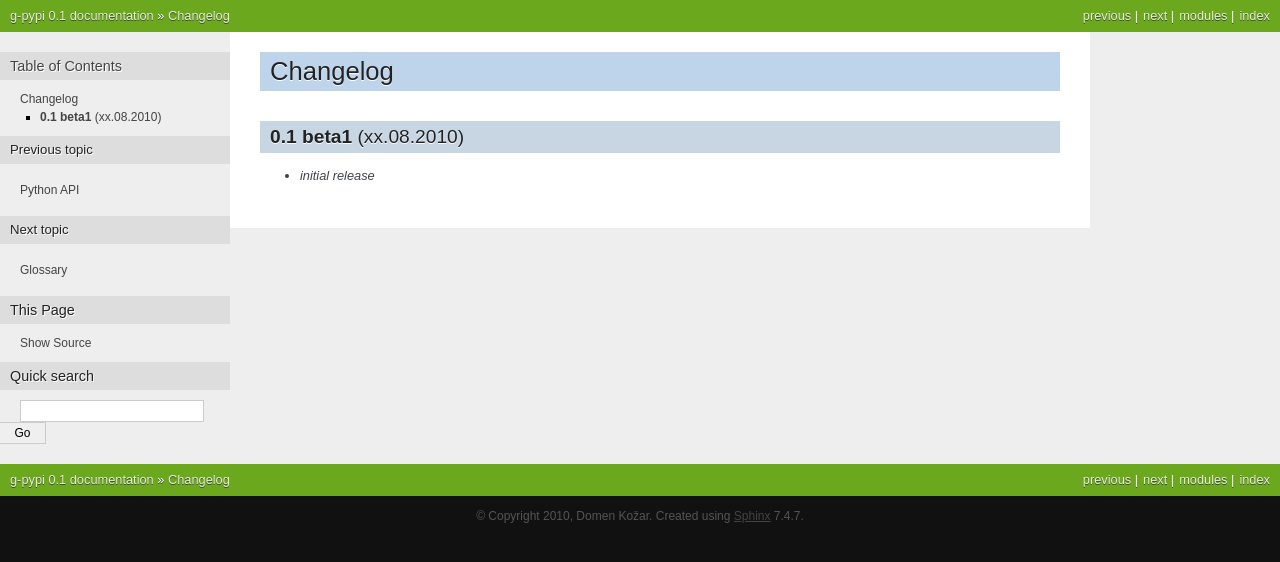
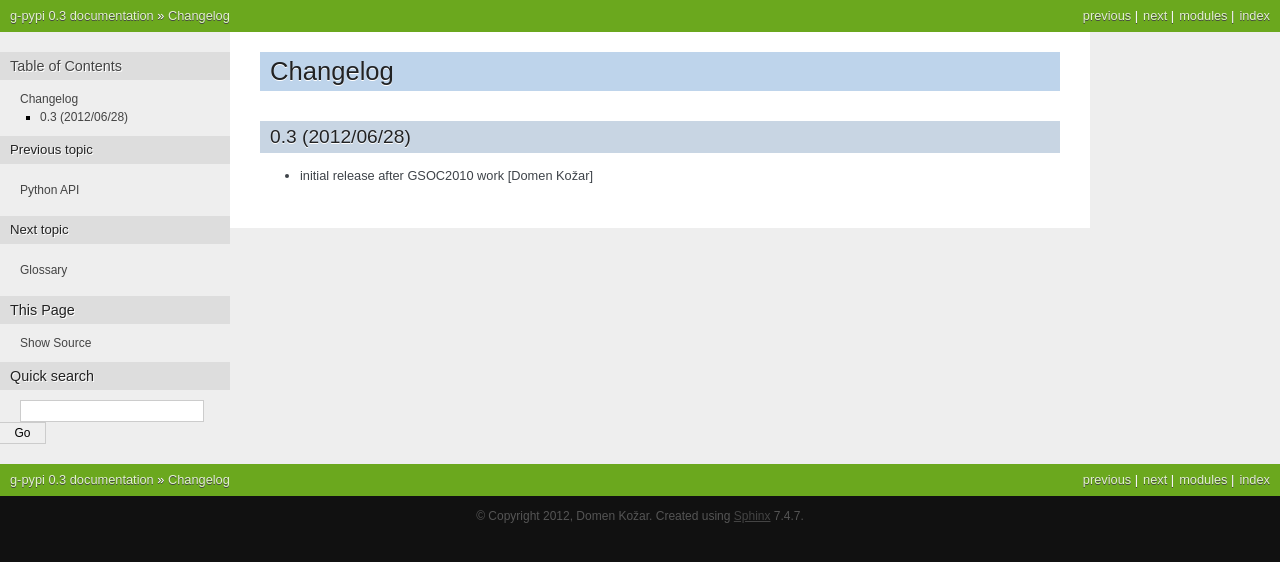
Before and after one commit to domenkozar/g-pypi, a Sphinx documentation site: the page built from docs/source/changelog.rst, in a window 1280 px wide. Shown: the top 562 px of the page. Built offline with Sphinx 7.4.7, drawn with Linux system fonts in a browser that asks for light colours.

Commit message:
release 0.3

```diff
--- a/docs/source/changelog.rst
+++ b/docs/source/changelog.rst
@@ -1,7 +1,8 @@
 Changelog
 ---------
 
-**0.1 beta1** (xx.08.2010)
-==========================
+0.3  (2012/06/28)
+=================
 
-* *initial release*
+* initial release after GSOC2010 work
+  [Domen Kožar]
--- a/docs/source/conf.py
+++ b/docs/source/conf.py
@@ -40,16 +40,16 @@ master_doc = 'index'
 
 # General information about the project.
 project = u'g-pypi'
-copyright = u'2010, Domen Kožar'
+copyright = u'2012, Domen Kožar'
 
 # The version info for the project you're documenting, acts as replacement for
 # |version| and |release|, also used in various other places throughout the
 # built documents.
 #
 # The short X.Y version.
-version = '0.1'
+version = '0.3'
 # The full version, including alpha/beta/rc tags.
-release = '0.1'
+release = '0.3'
 
 # The language for content autogenerated by Sphinx. Refer to documentation
 # for a list of supported languages.
--- a/setup.py
+++ b/setup.py
@@ -15,7 +15,7 @@ class post_install(install_data):
 
 
 setup(name='g-pypi',
-    version='0.1',
+    version='0.3',
     description="Manages ebuilds for Gentoo Linux using information from Python Package Index",
     long_description="""More at http://g-pypi.readthedocs.org/en/latest/""",
     keywords='gentoo linux distribution ebuild package pypi',
@@ -46,6 +46,7 @@ setup(name='g-pypi',
         'jaxml>=3.02',
         'metagen',  # metadata.xml
         'sphinxcontrib-googleanalytics',
+        # also needs to install gentoolkit and gentoolkit-dev
     ],
     tests_require=[
         'nose',
```
